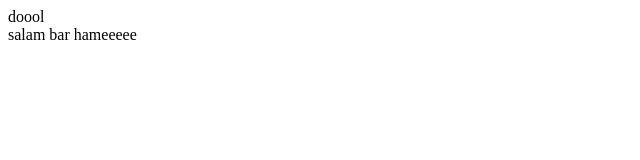
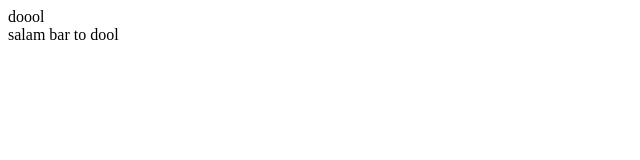
Before and after one commit to pooyasj/git-pouya, a plain HTML site: page index.html in a window 1280 px wide. Shown: the full height of the page, 0-640 px from the left. Drawn offline with Linux system fonts and the light colour scheme.

Commit message:
man anjam dadm

```diff
--- a/index.html
+++ b/index.html
@@ -8,6 +8,6 @@
 </head>
 <body id="o">
   <script src="./javaScript/java.js"></script>
-    <div>salam bar hameeeee</div>
+    <div>salam bar to dool</div>
 </body>
 </html>
```
